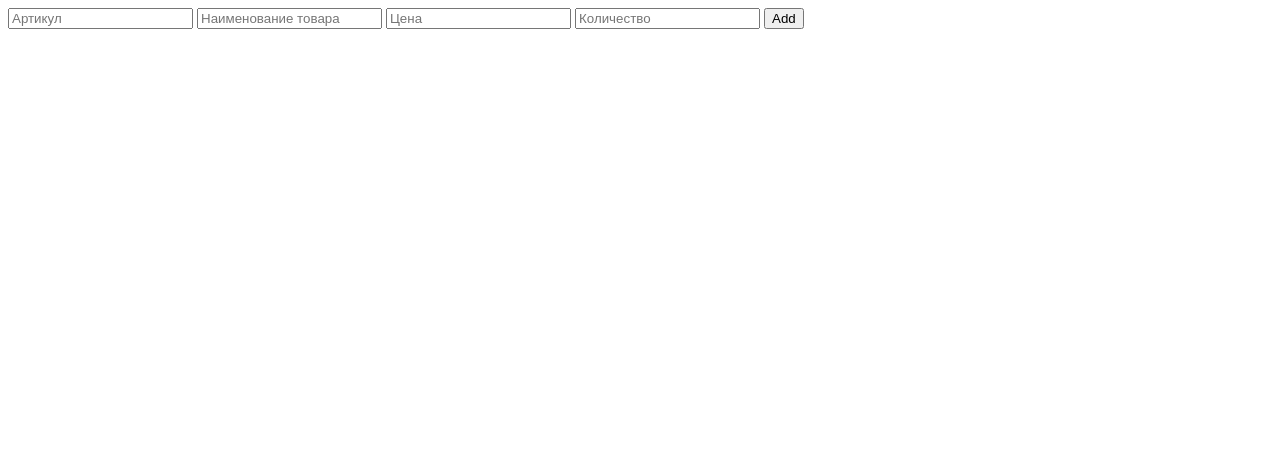
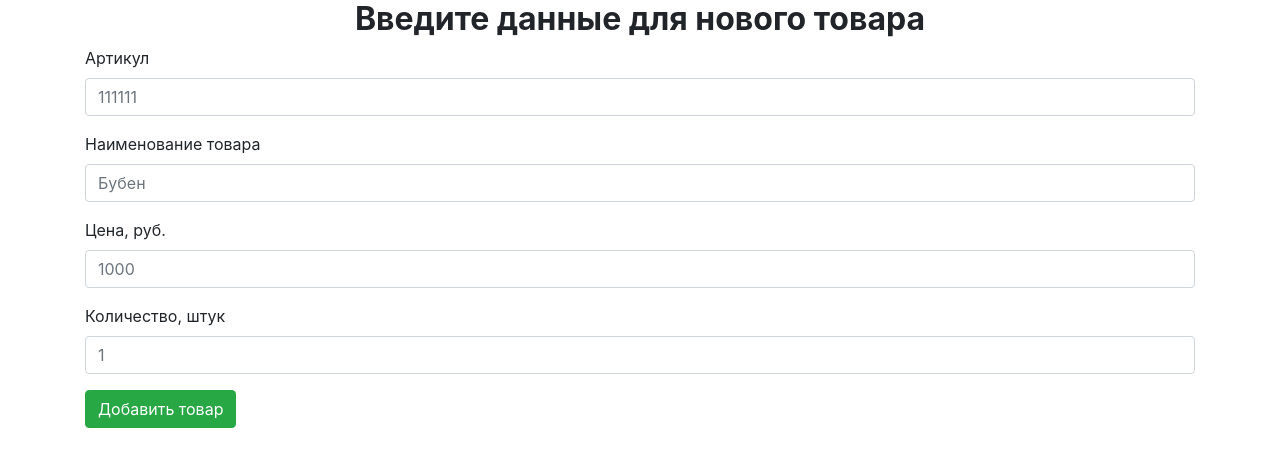
Before and after one commit to Sokolovskaia/HW12_sales, a Flask app: page /add in a window 1280 px wide. Shown: the top 467 px of the page. Run offline with Flask 2, Linux system fonts and the light colour scheme; some libraries are stand-ins or nearby versions.

Commit message:
add function

```diff
--- a/app/templates/add.html
+++ b/app/templates/add.html
@@ -5,20 +5,39 @@
     <meta name="viewport"
           content="width=device-width, user-scalable=no, initial-scale=1.0, maximum-scale=1.0, minimum-scale=1.0">
     <meta http-equiv="X-UA-Compatible" content="ie=edge">
+    <link rel="stylesheet" href="https://stackpath.bootstrapcdn.com/bootstrap/4.3.1/css/bootstrap.min.css"
+          integrity="sha384-ggOyR0iXCbMQv3Xipma34MD+dH/1fQ784/j6cY/iJTQUOhcWr7x9JvoRxT2MZw1T" crossorigin="anonymous">
     <title>Добавить новый товар</title>
 </head>
 <body>
 
+<div class="container">
+    <p class="h2 text-center font-weight-bold">Введите данные для нового товара</p>
 
-<form action="{{ url_for('add_product') }}" method="post">
-    <input name="vendor_code" placeholder="Артикул" required>
-    <input name="product_name" placeholder="Наименование товара" required>
-    <input name="price" placeholder="Цена" required>
-    <input name="quantity" placeholder="Количество" required>
-    <button>Add</button>
-</form>
+    <form class="form-group" action="{{ url_for('add_product') }}" method="post">
+        <div class="form-group">
+            <label for="vendor_code">Артикул</label>
+            <input class="form-control" name="vendor_code" placeholder="111111" required>
+        </div>
 
+        <div class="form-group">
+            <label for="product_name">Наименование товара</label>
+            <input class="form-control" name="product_name" placeholder="Бубен" required>
+        </div>
 
+        <div class="form-group">
+            <label for="price">Цена, руб.</label>
+            <input class="form-control" name="price" placeholder="1000" required>
+        </div>
 
+        <div class="form-group">
+            <label for="quantity">Количество, штук</label>
+            <input class="form-control" name="quantity" placeholder="1" required>
+        </div>
+
+        <button type="submit" class="btn btn-success">Добавить товар</button>
+
+    </form>
+</div>
 </body>
 </html>
--- a/app/templates/index.html
+++ b/app/templates/index.html
@@ -14,7 +14,7 @@
 <div class="container">
 
 
-    <h3>Рабочее место продавца</h3>
+    <p class="h2 text-left font-weight-bold">Рабочее место продавца</p>
 
     <table class="table table-hover">
         <caption class="h3 font-weight-bold text-center">Перечень товаров на складе</caption>
```
